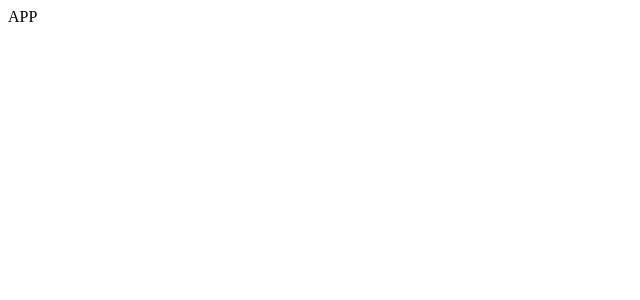
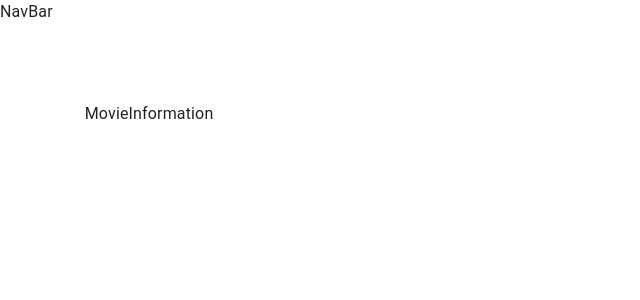
Before and after one commit to anna0625/filmpire, a React (Create React App) app: page /movie/1 in a window 1280 px wide. Shown: the top 300 px of the page, without its empty margins (0-640 px from the left). Built offline with nearby package versions, Linux system fonts and the light colour scheme.

Commit message:
file and folder structure

```diff
--- /dev/null
+++ b/src/components/Actors/Actors.jsx
@@ -0,0 +1,13 @@
+/* eslint-disable no-console */
+/* eslint-disable react/function-component-definition */
+import React from 'react';
+
+const Actors = () => {
+  console.log('Movie Information');
+
+  return (
+    <div>Actors</div>
+  );
+};
+
+export default Actors;
--- a/src/components/App.jsx
+++ b/src/components/App.jsx
@@ -1,7 +1,39 @@
+/* eslint-disable import/no-named-as-default */
+/* eslint-disable react/function-component-definition */
 import React from 'react';
+import { CssBaseline } from '@mui/material';
+import { Switch, Route } from 'react-router-dom';
 
-function App() {
-  return <div>APP</div>;
-}
+// eslint-disable-next-line import/no-named-as-default-member
+import useStyles from './styles';
+
+import { Actors, MovieInformation, Movies, NavBar, Profile } from './index';
+
+const App = () => {
+  const classes = useStyles();
+  return (
+    <div className={classes.root}>
+      <CssBaseline />
+      <NavBar />
+      <main className={classes.content}>
+        <div className={classes.toolbar} />
+        <Switch>
+          <Route exact path="/movie/:id">
+            <MovieInformation />
+          </Route>
+          <Route exact path="/actors/:id">
+            <Actors />
+          </Route>
+          <Route exact path="/">
+            <Movies />
+          </Route>
+          <Route exact path="/profile/:id">
+            <Profile />
+          </Route>
+        </Switch>
+      </main>
+    </div>
+  );
+};
 
 export default App;
--- /dev/null
+++ b/src/components/MovieInformation/MovieInformation.jsx
@@ -0,0 +1,13 @@
+/* eslint-disable no-console */
+/* eslint-disable react/function-component-definition */
+import React from 'react';
+
+const MovieInformation = () => {
+  console.log('Movie Information');
+
+  return (
+    <div>MovieInformation</div>
+  );
+};
+
+export default MovieInformation;
--- /dev/null
+++ b/src/components/Movies/Movies.jsx
@@ -0,0 +1,13 @@
+/* eslint-disable no-console */
+/* eslint-disable react/function-component-definition */
+import React from 'react';
+
+const Movies = () => {
+  console.log('Movie Information');
+
+  return (
+    <div>Movies</div>
+  );
+};
+
+export default Movies;
--- /dev/null
+++ b/src/components/NavBar/NavBar.jsx
@@ -0,0 +1,13 @@
+/* eslint-disable no-console */
+/* eslint-disable react/function-component-definition */
+import React from 'react';
+
+const NavBar = () => {
+  console.log('Movie Information');
+
+  return (
+    <div>NavBar</div>
+  );
+};
+
+export default NavBar;
--- /dev/null
+++ b/src/components/Profile/Profile.jsx
@@ -0,0 +1,13 @@
+/* eslint-disable no-console */
+/* eslint-disable react/function-component-definition */
+import React from 'react';
+
+const Profile = () => {
+  console.log('Movie Information');
+
+  return (
+    <div>Profile</div>
+  );
+};
+
+export default Profile;
--- /dev/null
+++ b/src/components/index.js
@@ -0,0 +1,5 @@
+export { default as Actors } from './Actors/Actors';
+export { default as MovieInformation } from './MovieInformation/MovieInformation';
+export { default as Movies } from './Movies/Movies';
+export { default as NavBar } from './NavBar/NavBar';
+export { default as Profile } from './Profile/Profile';
--- /dev/null
+++ b/src/components/styles.js
@@ -0,0 +1,15 @@
+import { makeStyles } from '@mui/styles';
+
+export default makeStyles(() => ({
+  root: {
+    display: 'flex',
+    height: '100%',
+  },
+  toolbar: {
+    height: '70px',
+  },
+  content: {
+    flexGrow: '1',
+    padding: '2em',
+  },
+}));
--- /dev/null
+++ b/src/index.js
@@ -0,0 +1,14 @@
+/* eslint-disable import/no-named-as-default-member */
+import React from 'react';
+import ReactDOM from 'react-dom';
+import { BrowserRouter } from 'react-router-dom';
+
+// eslint-disable-next-line import/no-named-as-default
+import App from './components/App';
+
+ReactDOM.render(
+  <BrowserRouter>
+    <App />
+  </BrowserRouter>,
+  document.getElementById('root'),
+);
--- a/src/index.jsx
+++ /dev/null
@@ -1,6 +0,0 @@
-import React from 'react';
-import ReactDOM from 'react-dom';
-
-import App from './components/App';
-
-ReactDOM.render(<App />, document.getElementById('root'));
```
Also changed, not shown: package.json (+22 -16 lines), .eslintrc.js, 2 other files (tests, documents, lock files or other folders).
